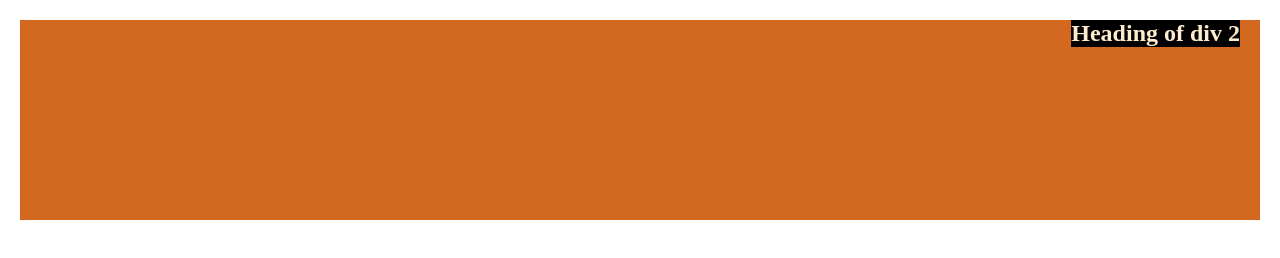
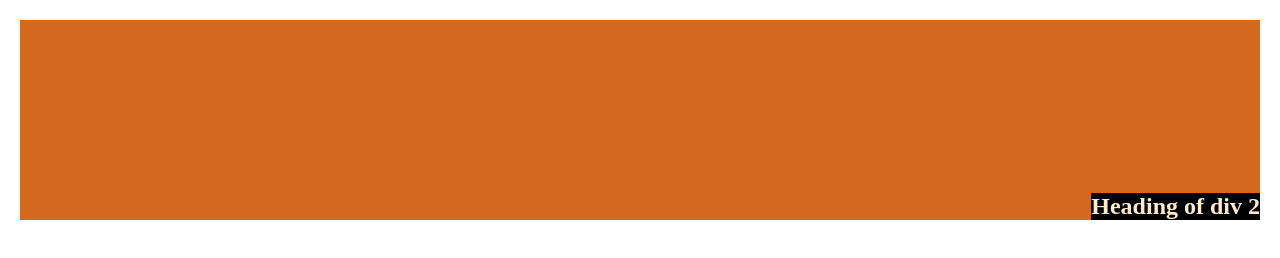
Before and after one commit to srsahana/css, a plain HTML site: page index.html in a window 1280 px wide. Drawn offline with Linux system fonts and the light colour scheme.

Commit message:
move to BottomRight

```diff
--- a/index.html
+++ b/index.html
@@ -26,7 +26,8 @@
         h2{
             background-color: black;
             position: absolute;
-            right: 20px;
+            bottom: 0;
+            right: 0;
         }
 
 
```
